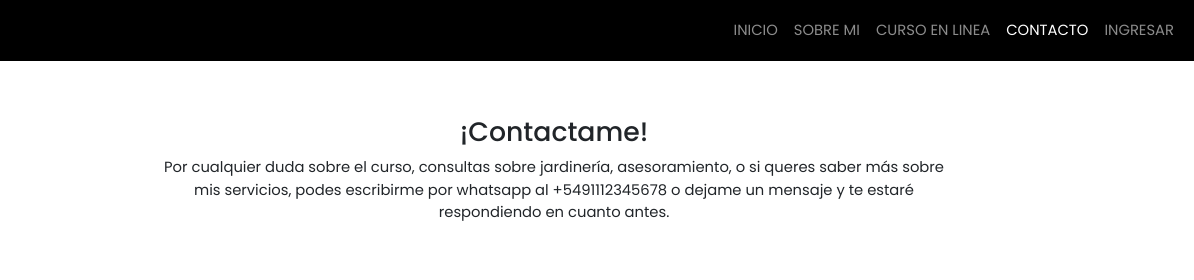
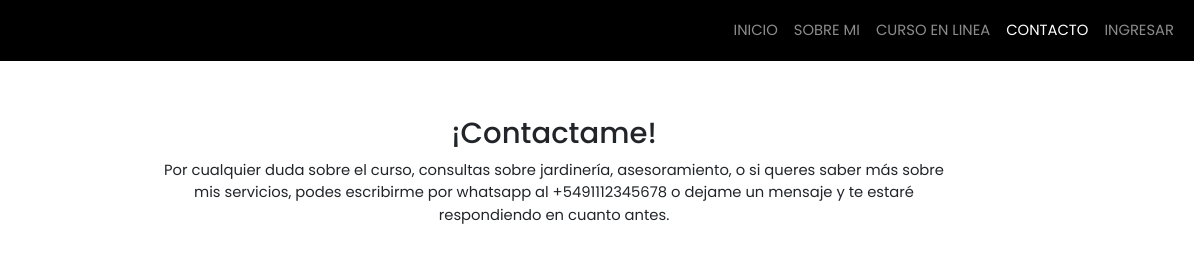
Before and after one commit to jolycent/proyectofinal, a website: page assets/contacto.html in a window 1280 px wide. Shown: the top 280 px of the page, 86-1280 px from the left. Drawn offline with nearby package versions, Linux system fonts and the light colour scheme.

Commit message:
titulo contacto

```diff
--- a/assets/contacto.html
+++ b/assets/contacto.html
@@ -48,7 +48,7 @@
 <div class="container">
 
   <div class="container-fluid container-home">
-    <h2>¡Contactame!</h2>
+    <h1>¡Contactame!</h1>
     <p>Por cualquier duda sobre el curso, consultas sobre jardinería, asesoramiento, o si queres saber más sobre mis servicios, podes escribirme por whatsapp al +5491112345678 o dejame un mensaje y te estaré respondiendo en cuanto antes.</p>
   </div>
 
```
